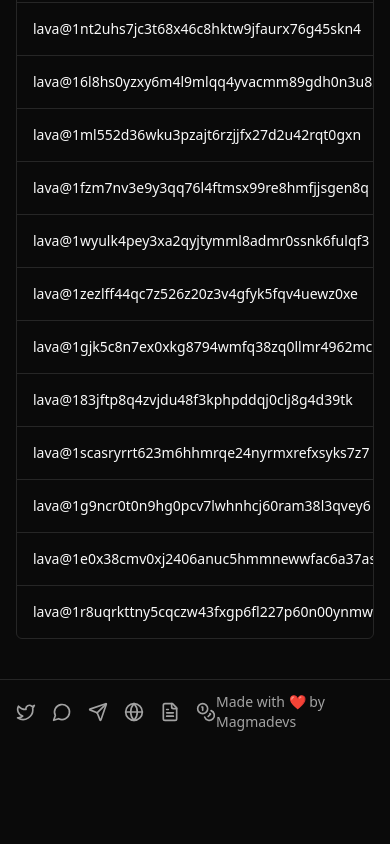
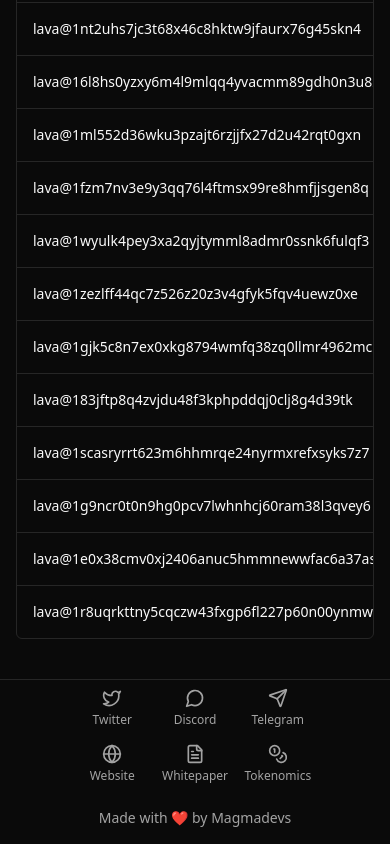
Before and after one commit to lavanet/burn-ui, a Next.js app: page /rewards in a window 390 px wide. Shown: the part 2761-3605 px from the top of the page. Before the commit the page ends 3504 px from the top, so only its background shows below. Built offline with nearby package versions, Linux system fonts and the light colour scheme.

Commit message:
footer on mobile

```diff
--- a/src/components/layout/Footer.tsx
+++ b/src/components/layout/Footer.tsx
@@ -10,9 +10,9 @@ import React from 'react';
 
 export default function Footer() {
   return (
-    <footer className="flex items-center justify-between h-16 border-t bg-background px-4 md:px-6">
-      <div className="flex items-center gap-4">
-        <div className="group relative">
+    <footer className="flex flex-col md:flex-row items-center justify-between h-auto md:h-16 border-t bg-background px-4 py-2 md:py-0 md:px-6 gap-6 md:gap-0">
+      <div className="grid grid-cols-3 md:flex items-center gap-4">
+        <div className="flex flex-col items-center gap-1">
           <a
             href="https://twitter.com/lavanetxyz"
             target="_blank"
@@ -22,12 +22,13 @@ export default function Footer() {
           >
             <Twitter className="h-5 w-5" />
           </a>
-          <span className="absolute -top-8 left-1/2 -translate-x-1/2 opacity-0 group-hover:opacity-100 transition-opacity duration-200 text-xs bg-popover px-2 py-1 rounded whitespace-nowrap">
+          <span className="md:hidden text-xs text-muted-foreground">Twitter</span>
+          <span className="hidden md:block absolute -top-8 left-1/2 -translate-x-1/2 opacity-0 group-hover:opacity-100 transition-opacity duration-200 text-xs bg-popover px-2 py-1 rounded whitespace-nowrap">
             Twitter
           </span>
         </div>
 
-        <div className="group relative">
+        <div className="flex flex-col items-center gap-1">
           <a
             href="https://discord.gg/lavanetxyz"
             target="_blank"
@@ -37,12 +38,13 @@ export default function Footer() {
           >
             <MessageCircle className="h-5 w-5" />
           </a>
-          <span className="absolute -top-8 left-1/2 -translate-x-1/2 opacity-0 group-hover:opacity-100 transition-opacity duration-200 text-xs bg-popover px-2 py-1 rounded whitespace-nowrap">
+          <span className="md:hidden text-xs text-muted-foreground">Discord</span>
+          <span className="hidden md:block absolute -top-8 left-1/2 -translate-x-1/2 opacity-0 group-hover:opacity-100 transition-opacity duration-200 text-xs bg-popover px-2 py-1 rounded whitespace-nowrap">
             Discord
           </span>
         </div>
 
-        <div className="group relative">
+        <div className="flex flex-col items-center gap-1">
           <a
             href="https://t.me/officiallavanetwork"
             target="_blank"
@@ -52,12 +54,13 @@ export default function Footer() {
           >
             <Send className="h-5 w-5" />
           </a>
-          <span className="absolute -top-8 left-1/2 -translate-x-1/2 opacity-0 group-hover:opacity-100 transition-opacity duration-200 text-xs bg-popover px-2 py-1 rounded whitespace-nowrap">
+          <span className="md:hidden text-xs text-muted-foreground">Telegram</span>
+          <span className="hidden md:block absolute -top-8 left-1/2 -translate-x-1/2 opacity-0 group-hover:opacity-100 transition-opacity duration-200 text-xs bg-popover px-2 py-1 rounded whitespace-nowrap">
             Telegram
           </span>
         </div>
 
-        <div className="group relative">
+        <div className="flex flex-col items-center gap-1">
           <a
             href="https://lavanet.xyz"
             target="_blank"
@@ -67,12 +70,13 @@ export default function Footer() {
           >
             <Globe className="h-5 w-5" />
           </a>
-          <span className="absolute -top-8 left-1/2 -translate-x-1/2 opacity-0 group-hover:opacity-100 transition-opacity duration-200 text-xs bg-popover px-2 py-1 rounded whitespace-nowrap">
+          <span className="md:hidden text-xs text-muted-foreground">Website</span>
+          <span className="hidden md:block absolute -top-8 left-1/2 -translate-x-1/2 opacity-0 group-hover:opacity-100 transition-opacity duration-200 text-xs bg-popover px-2 py-1 rounded whitespace-nowrap">
             Website
           </span>
         </div>
 
-        <div className="group relative">
+        <div className="flex flex-col items-center gap-1">
           <a
             href="https://lavanet.xyz/whitepaper"
             target="_blank"
@@ -82,12 +86,13 @@ export default function Footer() {
           >
             <FileText className="h-5 w-5" />
           </a>
-          <span className="absolute -top-8 left-1/2 -translate-x-1/2 opacity-0 group-hover:opacity-100 transition-opacity duration-200 text-xs bg-popover px-2 py-1 rounded whitespace-nowrap">
+          <span className="md:hidden text-xs text-muted-foreground">Whitepaper</span>
+          <span className="hidden md:block absolute -top-8 left-1/2 -translate-x-1/2 opacity-0 group-hover:opacity-100 transition-opacity duration-200 text-xs bg-popover px-2 py-1 rounded whitespace-nowrap">
             Whitepaper
           </span>
         </div>
 
-        <div className="group relative">
+        <div className="flex flex-col items-center gap-1">
           <a
             href="https://docs.lavanet.xyz/token"
             target="_blank"
@@ -97,13 +102,14 @@ export default function Footer() {
           >
             <Coins className="h-5 w-5" />
           </a>
-          <span className="absolute -top-8 left-1/2 -translate-x-1/2 opacity-0 group-hover:opacity-100 transition-opacity duration-200 text-xs bg-popover px-2 py-1 rounded whitespace-nowrap">
+          <span className="md:hidden text-xs text-muted-foreground">Tokenomics</span>
+          <span className="hidden md:block absolute -top-8 left-1/2 -translate-x-1/2 opacity-0 group-hover:opacity-100 transition-opacity duration-200 text-xs bg-popover px-2 py-1 rounded whitespace-nowrap">
             Tokenomics
           </span>
         </div>
       </div>
 
-      <span className="text-sm text-muted-foreground">
+      <span className="text-sm text-muted-foreground pb-2 md:pb-0">
         Made with ❤️ by <a
           href='https://x.com/magmadevs'
           target='_blank'
```
